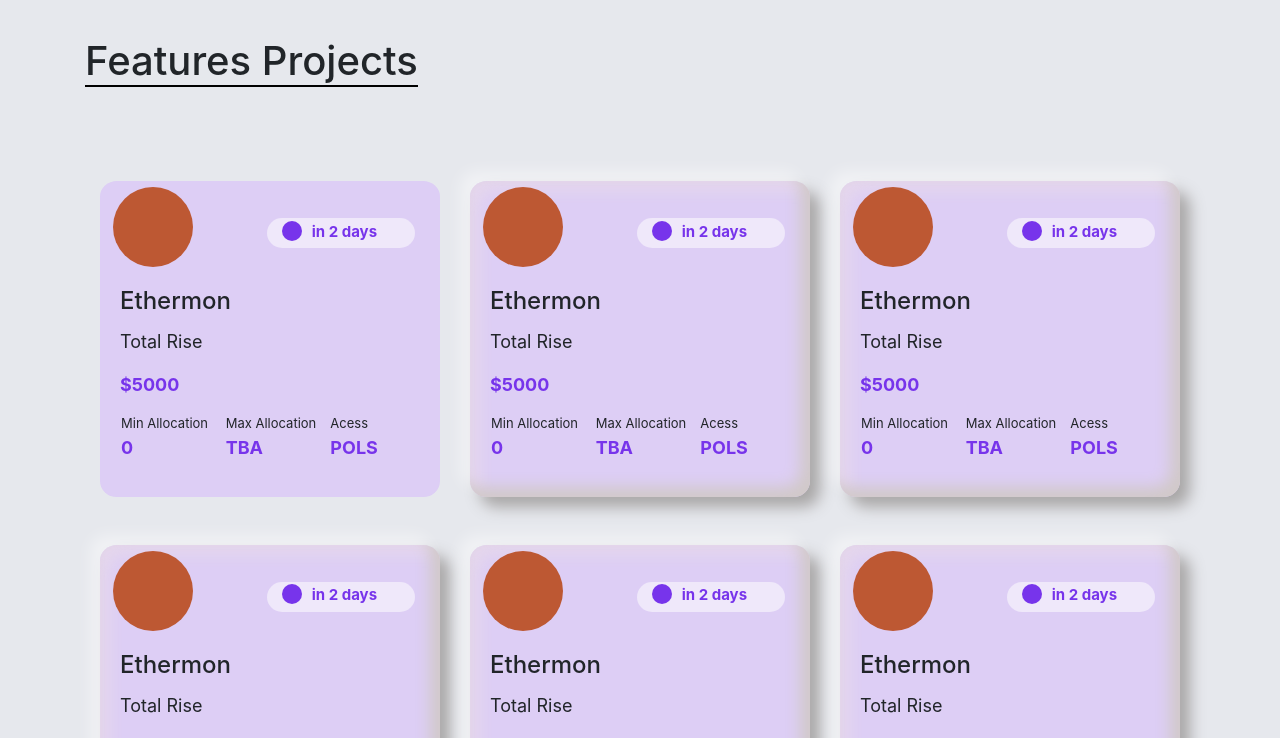
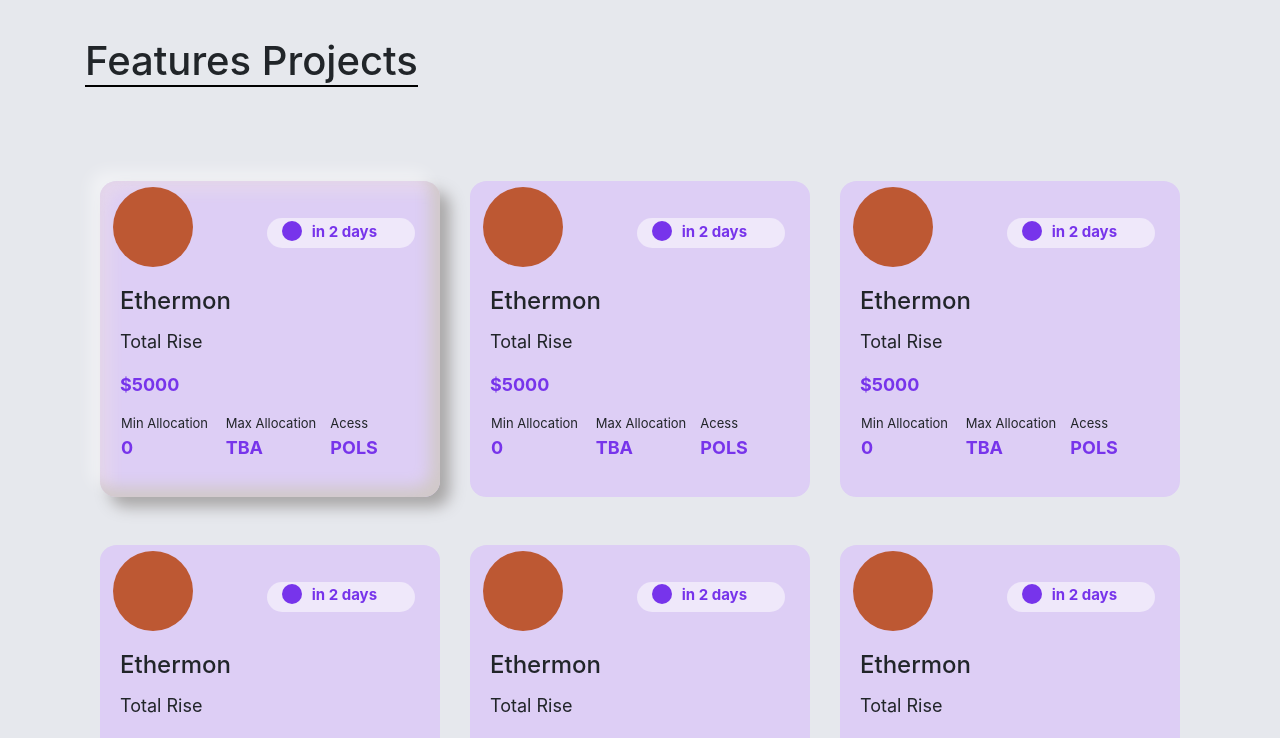
Before and after one commit to Tanzila-Khan/testProject, a plain HTML site: page index.html in a window 1280 px wide. In both pictures the pointer is over the element 270 px from the left and 1207 px from the top of the page. Shown: the part 869-1607 px from the top of the page. Drawn offline with nearby package versions, Linux system fonts and the light colour scheme.

Commit message:
Update style.css

```diff
--- a/style.css
+++ b/style.css
@@ -78,14 +78,14 @@ body{
 	background-color: #ddcef5;
 	border-radius: 5%;
 	border:none;
-		box-shadow: -10px -10px 15px 0 #ffffff70,
+
+}
+.card:hover{
+	box-shadow: -10px -10px 15px 0 #ffffff70,
               10px 10px 15px rgb(168, 166, 166),
              inset -10px -10px 15px rgb(209, 201, 201),
              inset 10px 10px 15px 0 #eee2e270;
             outline: none;
-}
-.card:hover{
-	box-shadow: none;
 }
 .card-img{
 	width: 30%;
```
